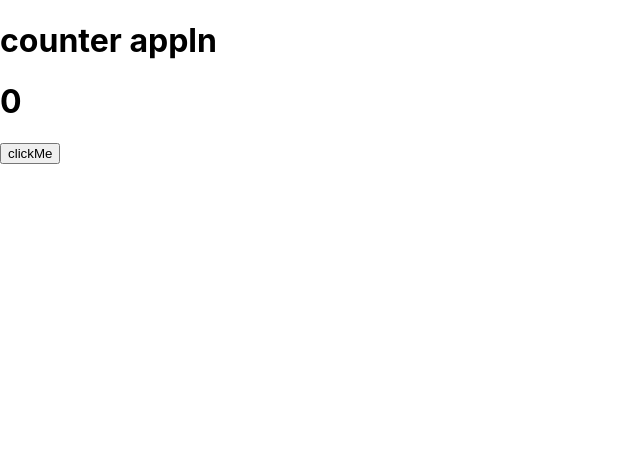
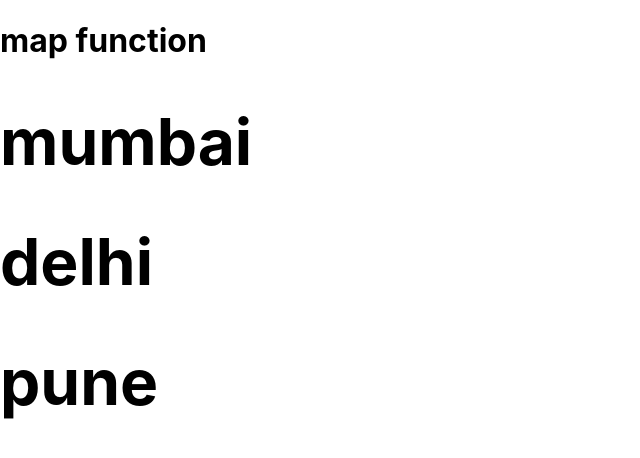
Before and after one commit to Pankaj-Jogale/my-react-app, a React (Create React App) app: page / in a window 1280 px wide. Shown: the top 458 px of the page, without its empty margins (0-640 px from the left). Built offline with nearby package versions, Linux system fonts and the light colour scheme.

Commit message:
map-function-using-stateless-variable

```diff
--- a/src/App.js
+++ b/src/App.js
@@ -1,20 +1,13 @@
-import { useState } from "react";
-
 function App() {
-  //data member ex
-  let project = "counter appln";
-  let [counter, setcounter] = useState(0); //stateful variable
-
-  //member funtion ex
-  let clickme = () => {
-    counter++;
-    setcounter(counter);
-  };
+  let list = ["mumbai", "delhi", "pune"];
   return (
     <div>
-      <h1>{project}</h1>
-      <h1>{counter}</h1>
-      <input type="button" value="clickMe" onClick={clickme} />
+      <h1>map function</h1>
+      <h1>
+        {list.map((item) => (
+          <h1>{item}</h1>
+        ))}
+      </h1>
     </div>
   );
 }
```
